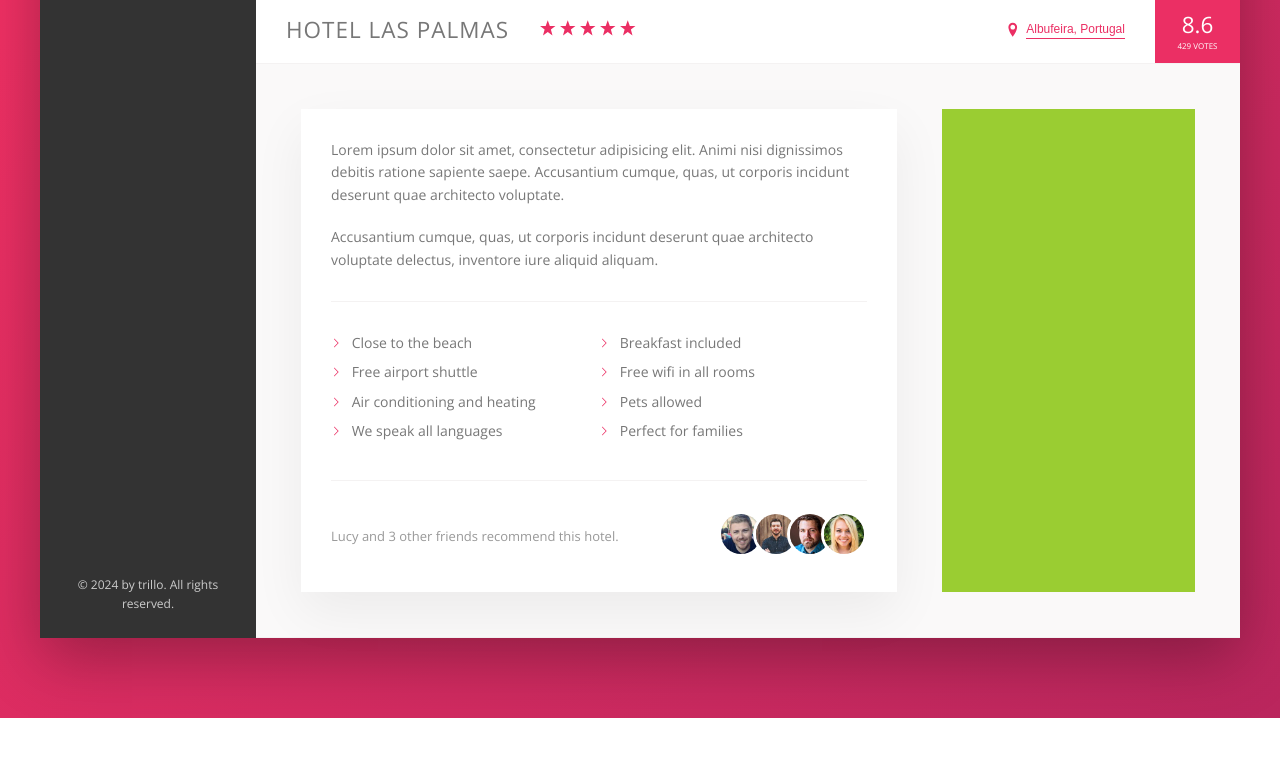
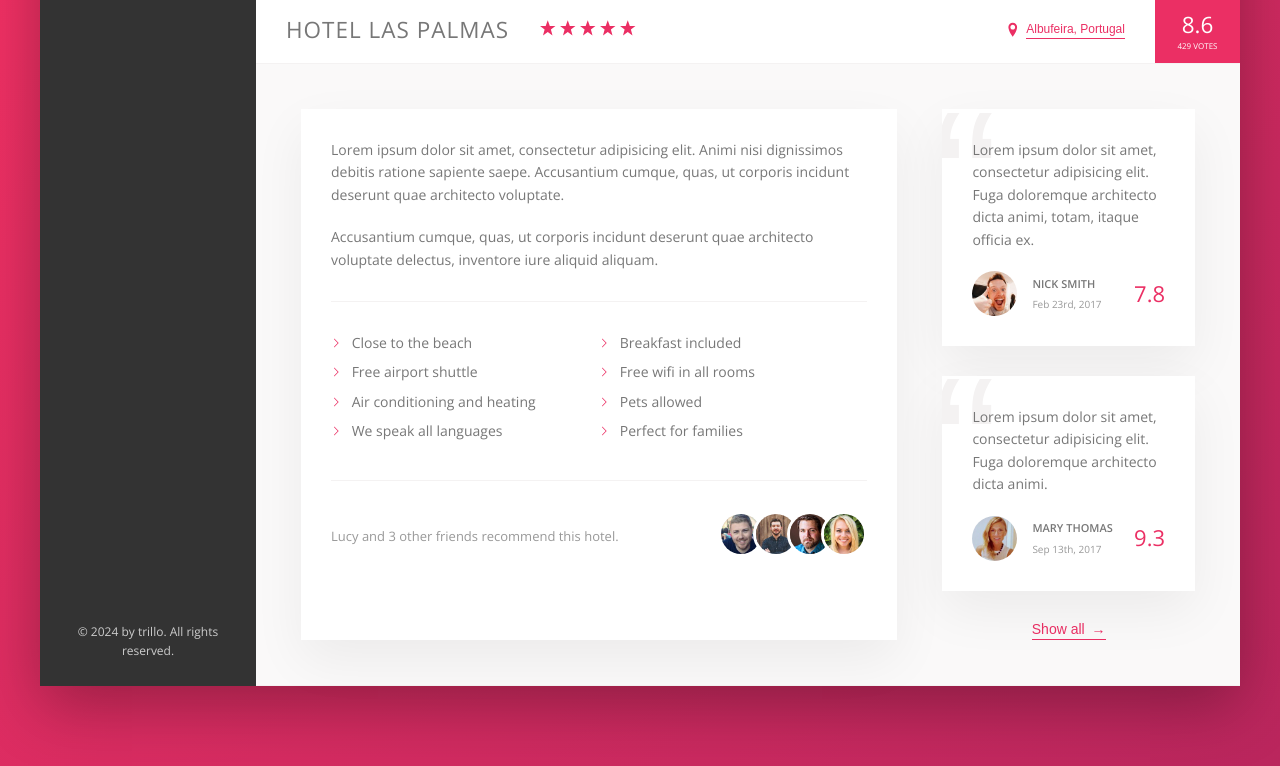
Before and after one commit to dimunozp/Trillo, a website: page index.html in a window 1280 px wide. Shown: the part 539-1305 px from the top of the page. Before the commit the page ends 1257 px from the top, so only its background shows below. Drawn offline with nearby package versions, Linux system fonts and the light colour scheme.

Commit message:
feat(011): building the user reviews section

```diff
--- a/index.html
+++ b/index.html
@@ -188,7 +188,51 @@
                             </div>
                         </div>
                         <div class="user-reviews">
+                            <figure class="review">
+                                <blockquote class="review__text">
+                                    Lorem ipsum dolor sit amet, consectetur adipisicing elit. Fuga doloremque architecto
+                                    dicta animi, totam, itaque officia ex.
+                                </blockquote>
+                                <figcaption class="review__user">
+                                    <img src="img/user-1.jpg" alt="User 1" class="review__photo">
+                                    <div class="review__user-box">
+                                        <p class="review__user-name">
+                                            Nick Smith
+                                        </p>
+                                        <p class="review__user-date">
+                                            Feb 23rd, 2017
+                                        </p>
+                                    </div>
+                                    <div class="review__rating">
+                                        7.8
+                                    </div>
+                                </figcaption>
+                            </figure>
+                            <figure class="review">
+                                <blockquote class="review__text">
+                                    Lorem ipsum dolor sit amet, consectetur adipisicing elit. Fuga doloremque architecto
+                                    dicta animi.
+                                </blockquote>
+                                <figcaption class="review__user">
+                                    <img src="img/user-2.jpg" alt="User 2" class="review__photo">
+                                    <div class="review__user-box">
+                                        <p class="review__user-name">
+                                            Mary Thomas
+                                        </p>
+                                        <p class="review__user-date">
+                                            Sep 13th, 2017
+                                        </p>
+                                    </div>
+                                    <div class="review__rating">
+                                        9.3
+                                    </div>
+                                </figcaption>
+                            </figure>
 
+                            <button class="btn-inline">
+                                Show all
+                                <span>&rarr;</span>
+                            </button>
                         </div>
                     </div>
                 </main>
--- a/sass/_components.scss
+++ b/sass/_components.scss
@@ -262,8 +262,17 @@
   cursor: pointer;
   transition: all .2s;
 
+  & span {
+    margin-left: 3px;
+    transition: all .2s;
+  }
+
   &:hover {
     color: var(--color-grey-dark-1);
+
+    span {
+      margin-left: 8px;
+    }
   }
 
   &:focus {
@@ -358,3 +367,65 @@
     }
   }
 }
+
+// REVIEWS
+.review {
+  background-color: #fff;
+  box-shadow: var(--shadow-light);
+  padding: 3rem;
+  margin-bottom: 3rem;
+  position: relative;
+  overflow: hidden;
+
+  &__text {
+    margin-bottom: 2rem;
+    z-index: 10;
+    position: relative;
+  }
+
+  &__user {
+    display: flex;
+    align-items: center;
+  }
+
+  &__photo {
+    height: 4.5rem;
+    width: 4.5rem;
+    border-radius: 50%;
+    margin-right: 1.5rem;
+  }
+
+  &__user-box {
+    margin-right: auto;
+  }
+
+  &__user-name {
+    font-size: 1.1rem;
+    font-weight: 600;
+    text-transform: uppercase;
+    margin-bottom: .4rem;
+  }
+
+  &__user-date {
+    font-size: 1rem;
+    color: var(--color-grey-dark-3);
+  }
+
+  &__rating {
+    color: var(--color-primary);
+    font-size: 2.2rem;
+    font-weight: 300;
+  }
+
+  &::before {
+    content: "\201C";
+    position: absolute;
+    top: -2.75rem;
+    left: -1rem;
+    line-height: 1;
+    font-size: 20rem;
+    color: var(--color-grey-light-2);
+    font-family: sans-serif;
+    z-index: 1;
+  }
+}
--- a/sass/_layout.scss
+++ b/sass/_layout.scss
@@ -36,6 +36,7 @@
 }
 
 .detail {
+  font-size: 1.4rem;
   display: flex;
   padding: 4.5rem;
   background-color: var(--color-grey-light-1);
@@ -43,7 +44,6 @@
 }
 
 .description {
-  font-size: 1.4rem;
   background-color: #fff;
   box-shadow: var(--shadow-light);
   padding: 3rem;
@@ -52,6 +52,9 @@
 }
 
 .user-reviews {
-  background-color: yellowgreen;
   flex: 1;
+
+  display: flex;
+  flex-direction: column;
+  align-items: center;
 }
```
Also changed, not shown: css/style.css.
